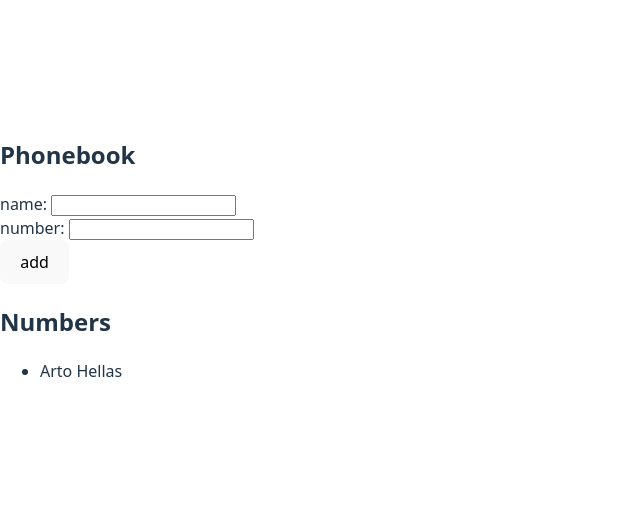
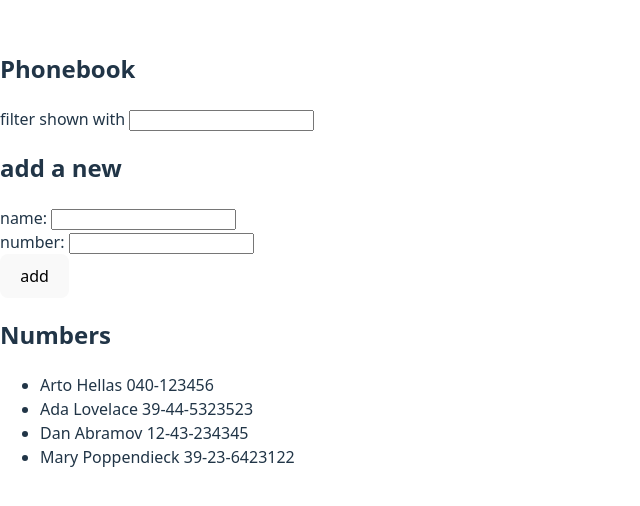
Before and after one commit to alejandrojmnzz/fullstackopen-part-2, a React (Vite) app in the folder part2/phonebook/: page / in a window 1280 px wide. Shown: the part 142-648 px from the top of the page, without its empty margins (0-640 px from the left). Built offline with nearby package versions, Linux system fonts and the light colour scheme.

Commit message:
exercise 2.9

```diff
--- a/part2/phonebook/src/App.jsx
+++ b/part2/phonebook/src/App.jsx
@@ -2,10 +2,14 @@
 
 const App = () => {
   const [persons, setPersons] = useState([
-    { name: 'Arto Hellas' }
+    { name: 'Arto Hellas', number: '040-123456', id: 1 },
+    { name: 'Ada Lovelace', number: '39-44-5323523', id: 2 },
+    { name: 'Dan Abramov', number: '12-43-234345', id: 3 },
+    { name: 'Mary Poppendieck', number: '39-23-6423122', id: 4 }
   ])
   const [newName, setNewName] = useState('')
   const [newNumber, setNewNumber] = useState('')
+  const [filter, setFilter] = useState()
 
   const handleNameChange = (event) => {
     setNewName(event.target.value)
@@ -13,6 +17,11 @@
 
   const handleNumberChange = (event) => {
     setNewNumber(event.target.value)
+  }
+
+  const handleFilterChange = (event) => {
+    const filteredPersons = persons.filter((item) => item.name.toLowerCase().includes(event.target.value.toLowerCase()))
+    setFilter(filteredPersons)
   }
   const handleSubmit = (event) => {
     event.preventDefault()
@@ -28,6 +37,8 @@
   return (
     <div>
       <h2>Phonebook</h2>
+       filter shown with <input onChange={handleFilterChange}/>
+      <h2>add a new</h2>
       <form onSubmit={handleSubmit}>
         <div>
           name: <input onChange={handleNameChange} value={newName}/>
@@ -41,9 +52,14 @@
       </form>
       <h2>Numbers</h2>
       <ul>
-        {persons.map((person) => (
+        {
+          filter ? filter.map((person) => (
+            <li key={person.name}>{person.name} {person.number}</li>
+          )) :
+        persons.map((person) => (
           <li key={person.name}>{person.name} {person.number}</li>
-        ))}
+        ))
+        }
       </ul>
 
     </div>
```
